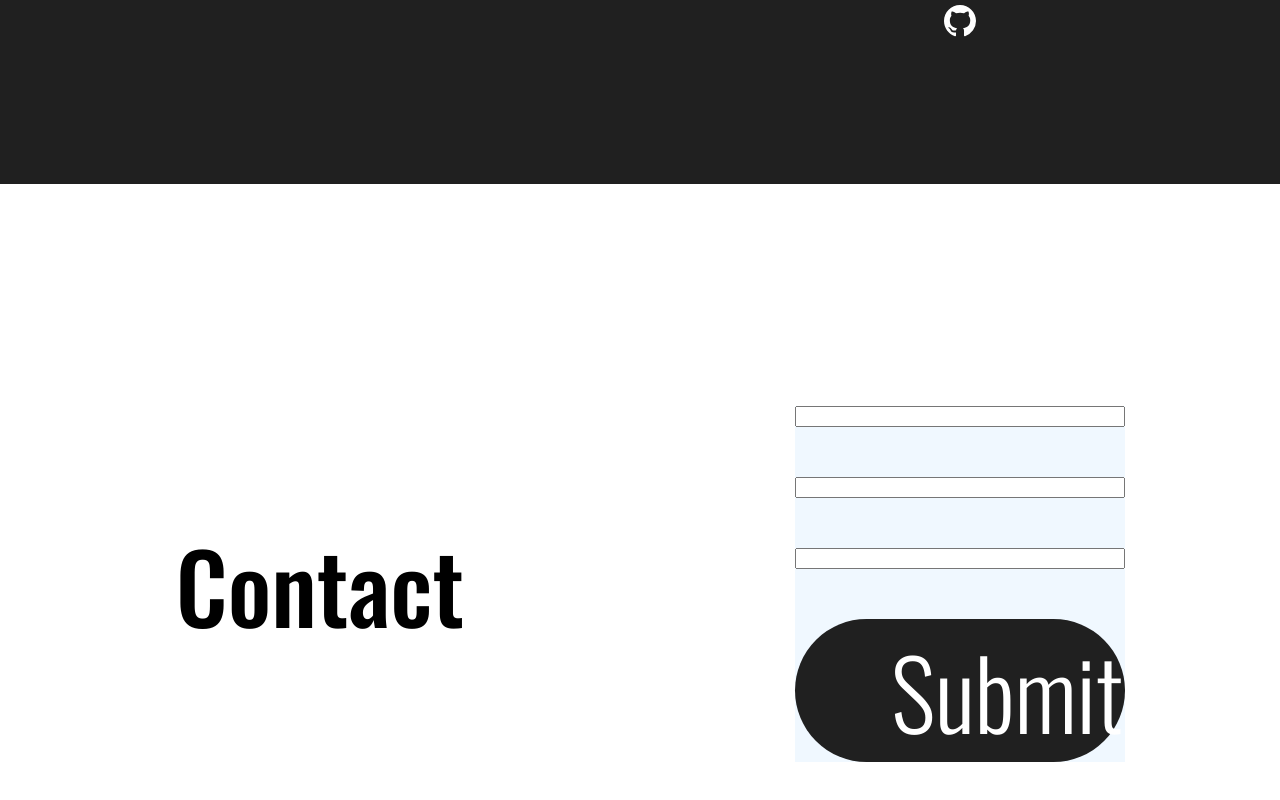
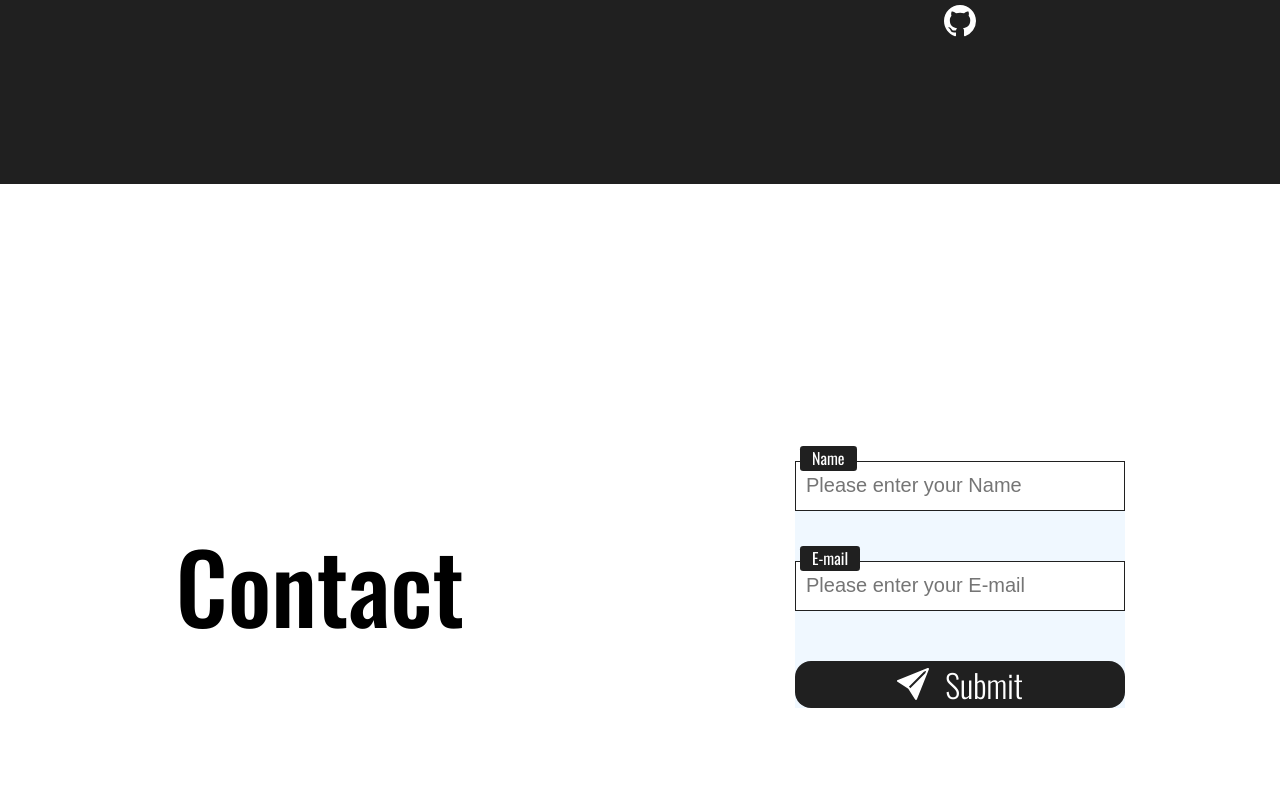
Before and after one commit to JaeilJO/JaeilStudio, a Next.js app: page / in a window 1280 px wide. Shown: the part 3083-3883 px from the top of the page. Built offline with nearby package versions, Linux system fonts and the light colour scheme.

Commit message:
Change work place

```diff
--- /dev/null
+++ b/src/components/ContactForm/ContactInput/index.styled.ts
@@ -0,0 +1,34 @@
+import { styled } from "styled-components";
+
+const S = {
+  Container: styled.div`
+    position: relative;
+  `,
+  Input: styled.input`
+    width: 100%;
+    height: 5rem;
+    font-size: ${({ theme }) => theme.font_size.large.body_01};
+    font-weight: ${({ theme }) => theme.font_weight.light};
+    padding: 10px;
+    border: 1px solid ${({ theme }) => theme.color.primary_700};
+    &:focus {
+      outline: none;
+    }
+  `,
+  Label: styled.label`
+    position: absolute;
+    background-color: aqua;
+    left: 5px;
+    top: -15px;
+    font-size: ${({ theme }) => theme.font_size.large.body_02};
+    padding: 0.06em 0.75em;
+    display: flex;
+    align-items: center;
+    justify-content: center;
+    background-color: ${({ theme }) => theme.color.primary_700};
+    color: ${({ theme }) => theme.color.white};
+    border-radius: 0.2em;
+  `,
+};
+
+export default S;
--- /dev/null
+++ b/src/components/ContactForm/ContactInput/index.tsx
@@ -0,0 +1,17 @@
+import S from "./index.styled";
+
+interface ContactInputPorps {
+  placeholder: string;
+  title: string;
+}
+
+function ContactInput({ placeholder, title }: ContactInputPorps) {
+  return (
+    <S.Container>
+      <S.Input placeholder={placeholder} />
+      <S.Label>{title}</S.Label>
+    </S.Container>
+  );
+}
+
+export default ContactInput;
--- a/src/components/ContactForm/index.styled.ts
+++ b/src/components/ContactForm/index.styled.ts
@@ -1,13 +1,12 @@
-import { styled } from 'styled-components';
+import { styled } from "styled-components";
 
 const S = {
   Form: styled.form`
     display: flex;
     width: 33rem;
-
+    background-color: aliceblue;
     flex-direction: column;
     gap: 5rem;
-        background-color: aliceblue;
   `,
 };
 
--- a/src/components/ContactForm/index.tsx
+++ b/src/components/ContactForm/index.tsx
@@ -1,15 +1,22 @@
-import Button from '../atoms/Button';
-import S from './index.styled';
+import { BsFillSendFill } from "react-icons/bs";
+import Button from "../atoms/Button";
+import S from "./index.styled";
+import ContactInput from "./ContactInput";
 
 function ContactForm() {
-    return (
-        <S.Form>
-            <input></input>
-            <input></input>
-            <input></input>
-            <Button text={'Submit'} font_size={'title_01'} font_weight={'light'} />
-        </S.Form>
-    );
+  return (
+    <S.Form>
+      <ContactInput placeholder="Please enter your Name" title="Name" />
+      <ContactInput placeholder="Please enter your E-mail" title="E-mail" />
+
+      <Button
+        text={"Submit"}
+        font_size={"sub_title_03"}
+        font_weight={"light"}
+        icon={<BsFillSendFill />}
+      />
+    </S.Form>
+  );
 }
 
 export default ContactForm;
--- a/src/components/contents/ContactContent/index.styled.ts
+++ b/src/components/contents/ContactContent/index.styled.ts
@@ -1,4 +1,4 @@
-import { styled } from 'styled-components';
+import { styled } from "styled-components";
 
 const ContantCommonStyle = styled.div`
   display: flex;
@@ -13,6 +13,7 @@ const S = {
     height: 100%;
     display: flex;
     justify-content: space-between;
+    flex-direction: coloum;
   `,
 
   Left: styled(ContantCommonStyle)`
```
Lines whose indentation alone changed are shown as unchanged.
